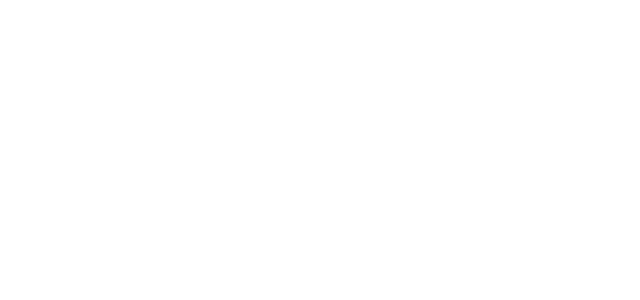
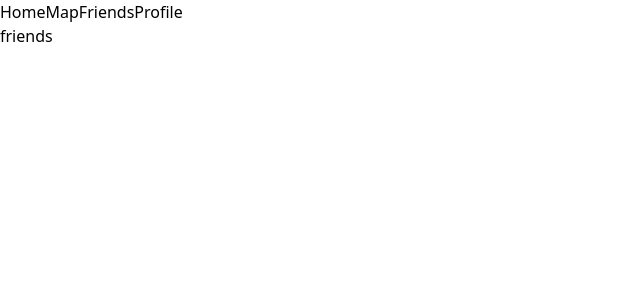
Before and after one commit to chadjcampbell/been-there, a React (Vite) app in the folder client/: page /friends in a window 1280 px wide. Before the commit this address had no page. Shown: the top 300 px of the page, without its empty margins (0-640 px from the left). Built offline with nearby package versions, Linux system fonts and the light colour scheme.

Commit message:
link up nav wrapper, change favicon

```diff
--- a/client/index.html
+++ b/client/index.html
@@ -2,7 +2,7 @@
 <html lang="en">
   <head>
     <meta charset="UTF-8" />
-    <link rel="icon" type="image/svg+xml" href="#TODO" />
+    <link rel="icon" type="image/svg+xml" href="globe-connected.ico" />
     <meta name="viewport" content="width=device-width, initial-scale=1.0" />
     <title>Been There</title>
   </head>
--- a/client/src/App.tsx
+++ b/client/src/App.tsx
@@ -1,10 +1,50 @@
 import { BrowserRouter, Routes, Route } from "react-router-dom";
+import NavWrapper from "./components/NavWrapper";
+import Home from "./routes/Home";
+import Map from "./routes/Map";
+import Friends from "./routes/Friends";
+import Profile from "./routes/Profile";
+import Login from "./routes/Login";
+import Register from "./routes/Register";
 
 function App() {
   return (
     <BrowserRouter>
       <Routes>
-        <Route path="/" />
+        <Route
+          path="/"
+          element={
+            <NavWrapper>
+              <Home />
+            </NavWrapper>
+          }
+        />
+        <Route
+          path="/map"
+          element={
+            <NavWrapper>
+              <Map />
+            </NavWrapper>
+          }
+        />
+        <Route
+          path="/friends"
+          element={
+            <NavWrapper>
+              <Friends />
+            </NavWrapper>
+          }
+        />
+        <Route
+          path="/profile"
+          element={
+            <NavWrapper>
+              <Profile />
+            </NavWrapper>
+          }
+        />
+        <Route path="/login" element={<Login />} />
+        <Route path="/register" element={<Register />} />
       </Routes>
     </BrowserRouter>
   );
--- a/client/src/components/NavWrapper.tsx
+++ b/client/src/components/NavWrapper.tsx
@@ -1,4 +1,5 @@
 import { ReactNode } from "react";
+import { Link } from "react-router-dom";
 
 type NavWrapperProps = {
   children: ReactNode;
@@ -6,15 +7,17 @@ type NavWrapperProps = {
 
 const NavWrapper = ({ children }: NavWrapperProps) => {
   return (
-    <main>
-      <nav>
-        <li>home</li>
-        <li>map</li>
-        <li>friends</li>
-        <li>profile</li>
-      </nav>
-      <section>{children}</section>
-    </main>
+    <>
+      <header>
+        <nav>
+          <Link to="/">Home</Link>
+          <Link to="/map">Map</Link>
+          <Link to="/friends">Friends</Link>
+          <Link to="/profile">Profile</Link>
+        </nav>
+      </header>
+      <main>{children}</main>
+    </>
   );
 };
 
```
Also changed, not shown: 1 other file (tests, documents, lock files or other folders).
